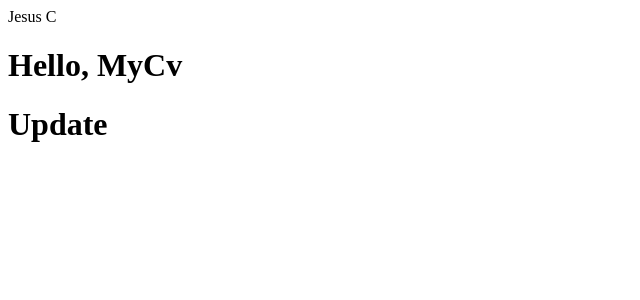
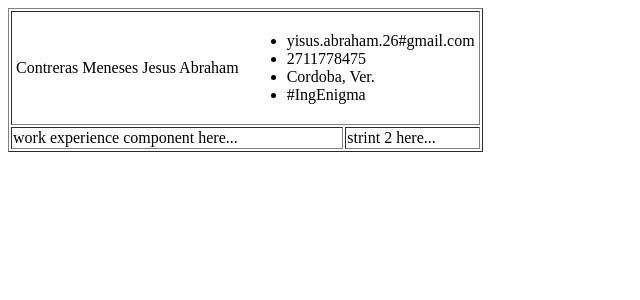
Before and after one commit to IngEnigma/IngEnigma.github.io, an Angular app: page / in a window 1280 px wide. Shown: the top 300 px of the page, without its empty margins (0-640 px from the left). Built offline with nearby package versions, Linux system fonts and the light colour scheme.

Commit message:
create header branch #1

```diff
--- a/src/app/app.component.html
+++ b/src/app/app.component.html
@@ -1,3 +1,15 @@
-Jesus C
-<h1>Hello, MyCv</h1>
-<h1>Update</h1>
+<table border="1">
+    <tr>
+        <td colspan="2">
+            <app-header></app-header>
+        </td>
+    </tr>
+    <tr>
+        <td>
+            work experience component here...
+        </td>
+        <td>
+            strint 2 here...
+        </td>
+    </tr>
+</table>
--- a/src/app/app.component.ts
+++ b/src/app/app.component.ts
@@ -1,10 +1,11 @@
 import { Component } from '@angular/core';
 import { RouterOutlet } from '@angular/router';
+import { HeaderComponent } from './header/header.component';
 
 @Component({
   selector: 'app-root',
   standalone: true,
-  imports: [RouterOutlet],
+  imports: [RouterOutlet, HeaderComponent],
   templateUrl: './app.component.html',
   styleUrl: './app.component.css'
 })
--- /dev/null
+++ b/src/app/header/header.component.html
@@ -0,0 +1,18 @@
+<table>
+    <tr>
+        <td>
+            <p>Contreras Meneses Jesus Abraham</p>
+        </td>
+        <td>
+            <img src="">
+        </td>
+        <td>
+            <ul>
+                <li>yisus.abraham.26#gmail.com</li>
+                <li>2711778475</li>
+                <li>Cordoba, Ver.</li>
+                <li>#IngEnigma</li>
+            </ul>
+        </td>
+    </tr>
+</table>
```
Also changed, not shown: src/app/header/header.component.ts (added, +12 -0 lines), src/app/header/header.component.css (added), 2 other files (tests, documents, lock files or other folders).
